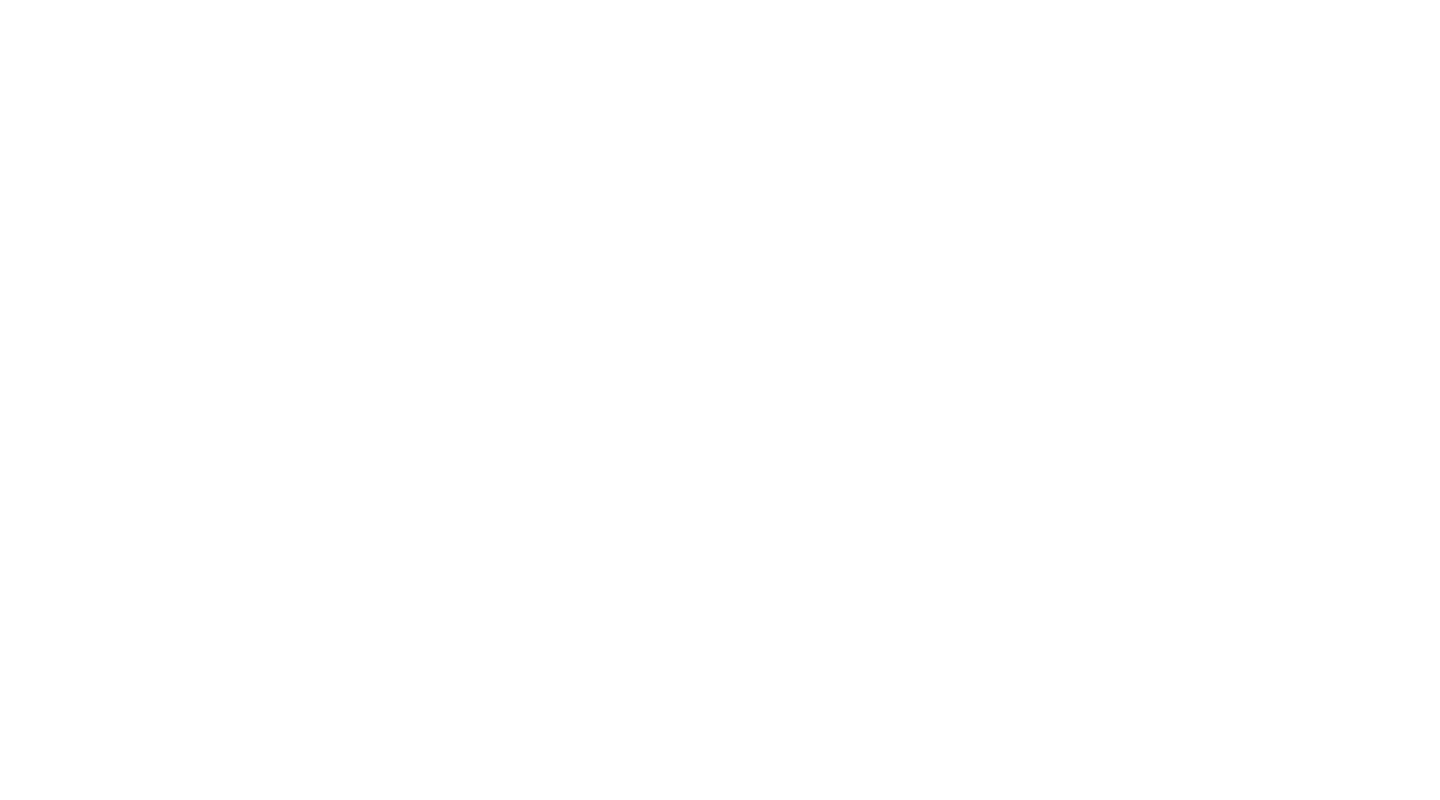
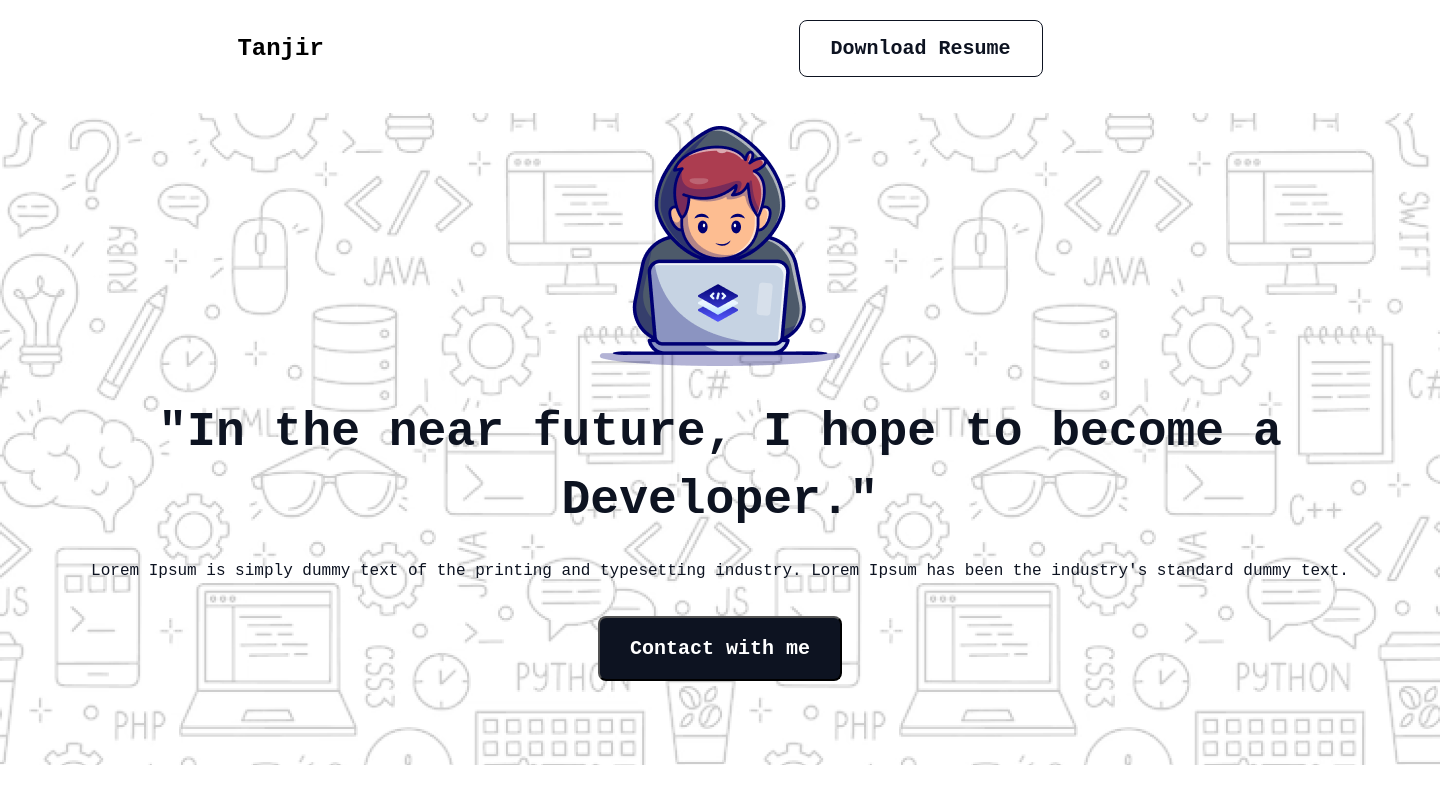
Before and after one commit to tan45Nadim/PH-B10A1-Dev-Portfolio, a plain HTML site: page index.html in a window 1280 px wide. Shown: the whole page, 1440 px wide, since content can reach past the window. Drawn offline with Linux system fonts and the light colour scheme; a web font is replaced by a local one.

Commit message:
header added

```diff
--- a/index.html
+++ b/index.html
@@ -1,11 +1,37 @@
 <!DOCTYPE html>
 <html lang="en">
-<head>
-    <meta charset="UTF-8">
-    <meta name="viewport" content="width=device-width, initial-scale=1.0">
+  <head>
+    <meta charset="UTF-8" />
+    <meta name="viewport" content="width=device-width, initial-scale=1.0" />
     <title>Portfolio</title>
-</head>
-<body>
+    <link rel="stylesheet" href="styles/style.css" />
+  </head>
+  <body>
+    <header>
+      <nav>
+        <h2>Tanjir</h2>
+        <button>Download Resume</button>
+      </nav>
+      <div class="banner-container">
+        <div class="banner-content">
+          <img src="assets/Group.png" alt="" />
+          <h1>
+            "In the near future, I hope to become a <br />
+            Developer."
+          </h1>
+          <p>
+            Lorem Ipsum is simply dummy text of the printing and typesetting
+            industry. Lorem Ipsum has been the industry's standard dummy text.
+          </p>
+          <button>Contact with me</button>
+        </div>
+      </div>
+    </header>
 
-</body>
+    <main>
+
+    </main>
+
+    <footer></footer>
+  </body>
 </html>
--- a/styles/style.css
+++ b/styles/style.css
@@ -0,0 +1,97 @@
+@import url('https://fonts.googleapis.com/css2?family=Azeret+Mono:ital,wght@0,100..900;1,100..900&display=swap');
+
+* {
+    box-sizing: border-box;
+    margin: 0;
+    padding: 0;
+    font-family: "Azeret Mono", monospace;
+}
+
+/* nav styles */
+nav {
+    display: flex;
+    align-items: center;
+    justify-content: space-around;
+    margin: 0 auto;
+    margin-top: 20px;
+}
+
+nav button {
+    background: rgb(255, 255, 255);
+    width: 244px;
+    height: 57px;
+    color: rgb(13, 19, 33);
+    font-size: 20px;
+    font-weight: 600;
+    line-height: 23px;
+    letter-spacing: 0%;
+    text-align: center;
+    box-sizing: border-box;
+    border: 1px solid rgb(13, 19, 33);
+    border-radius: 8px;
+    /* opacity: 0.8; */
+
+}
+
+/* banner styles */
+.banner-container {
+    background-image: url("../assets/Hero-bg.png");
+    background-repeat: no-repeat;
+    background-size: cover;
+    width: 1440px;
+    /* width: 100%; */
+    height: 652px;
+    margin: 0 auto;
+    margin-top: 36px;
+    background-size: cover;
+    /* border: dashed; */
+}
+
+.banner-content {
+    display: flex;
+    flex-direction: column;
+    /* width: 998px; */
+    height: 581px;
+    align-items: center;
+    justify-content: center;
+}
+
+.banner-content image {
+    width: 240.28px;
+    height: 240px;
+}
+
+.banner-content h1 {
+    color: rgb(13, 19, 33);
+    font-size: 48px;
+    font-weight: 800;
+    line-height: 68px;
+    letter-spacing: 0%;
+    text-align: center;
+    margin-top: 32px;
+}
+
+.banner-content p {
+    color: rgb(13, 19, 33);
+    font-size: 16px;
+    font-weight: 400;
+    line-height: 26px;
+    letter-spacing: 0%;
+    text-align: center;
+    margin-top: 24px;
+}
+
+.banner-content button {
+    width: 244px;
+    height: 65px;
+    /* margin: 0 auto; */
+    margin-top: 32px;
+    border-radius: 8px;
+    background: rgb(13, 19, 33);
+    color: rgb(255, 255, 255);
+    font-size: 20px;
+    font-weight: 600;
+    line-height: 23px;
+    letter-spacing: 0%;
+    text-align: center;
+}
```
